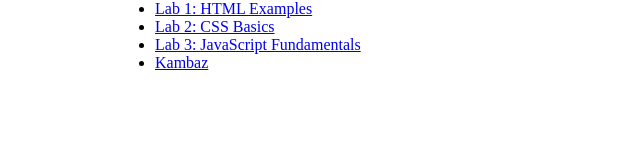
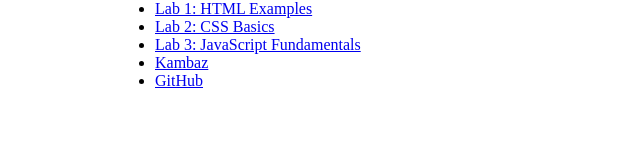
Before and after one commit to zayyarmin1688/kambaz-next-js, a Next.js app: page /Labs in a window 1280 px wide. Shown: the part 138-300 px from the top of the page, without its empty margins (0-640 px from the left). Built offline with nearby package versions, Linux system fonts and the light colour scheme.

Commit message:
Final commit for submission

```diff
--- a/app/Labs/TOC.tsx
+++ b/app/Labs/TOC.tsx
@@ -19,7 +19,7 @@
          Lab 3 </Link>
      </li>
      <li>
-       <Link href="/" id="wd-lab3-link">
+       <Link href="/Kambaz" id="wd-lab3-link">
          Kambaz </Link>
     </li>
 
--- a/app/Labs/page.tsx
+++ b/app/Labs/page.tsx
@@ -21,6 +21,16 @@
         <Link href="/" id="wd-kambaz-link">
         Kambaz</Link>
         </li>
+        <li>
+          <a
+            href="https://github.com/zayyarmin1688/kambaz-next-js"
+            id="wd-github"
+            target="_blank"
+            rel="noopener noreferrer"
+          >
+            GitHub
+          </a>
+        </li>
      </ul>
    </div>
 );}
```
